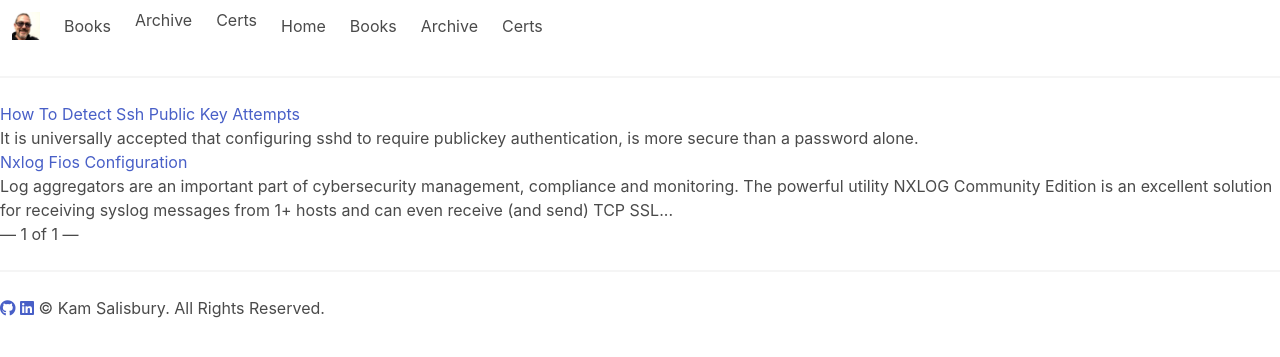
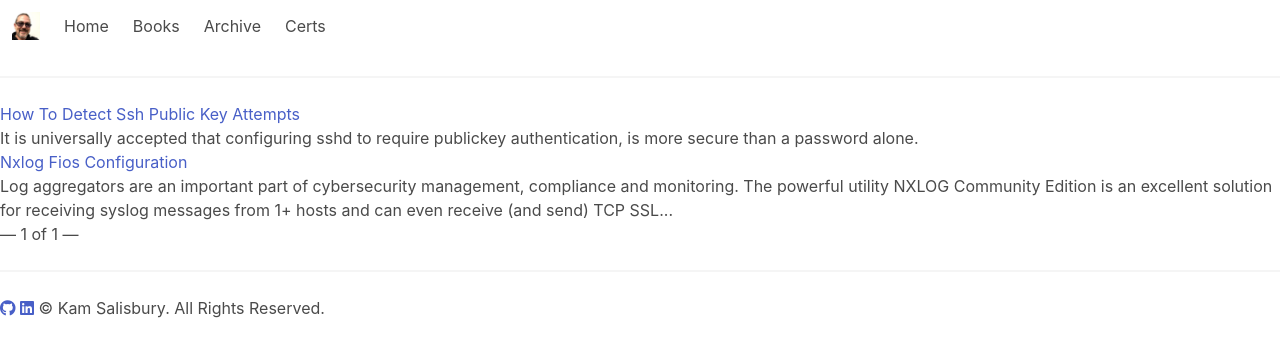
Before and after one commit to kamsalisbury/kamsalisbury.github.io, a Jekyll site: the page built from index.html, in a window 1280 px wide. Shown: the top 357 px of the page. Built offline with Jekyll 4.4.1, drawn with Linux system fonts in a browser that asks for light colours; nearby versions of some CDN libraries; the list of posts is cut into pages by our own code.

Commit message:
Navbar update rollback

```diff
--- a/_includes/header.html
+++ b/_includes/header.html
@@ -5,15 +5,9 @@
       </a>
 
       <a role="button" class="navbar-burger" aria-label="menu" aria-expanded="false" data-target="navbarBasicExample">
-        <span aria-hidden="false"><a class="navbar-item" href='{{ site.url }}/books/'>
-          Books
-        </a></span>
-        <span aria-hidden="true"><a class="navbar-item" href='{{ site.url }}/archive/'>
-          Archive
-      </a></span>
-        <span aria-hidden="true"><a class="navbar-item" href="https://www.credly.com/users/kam-salisbury" target="_blank">
-          Certs
-      </a></span>
+        <span aria-hidden="true"></span>
+        <span aria-hidden="true"></span>
+        <span aria-hidden="true"></span>
       </a>
     </div>
 
```
